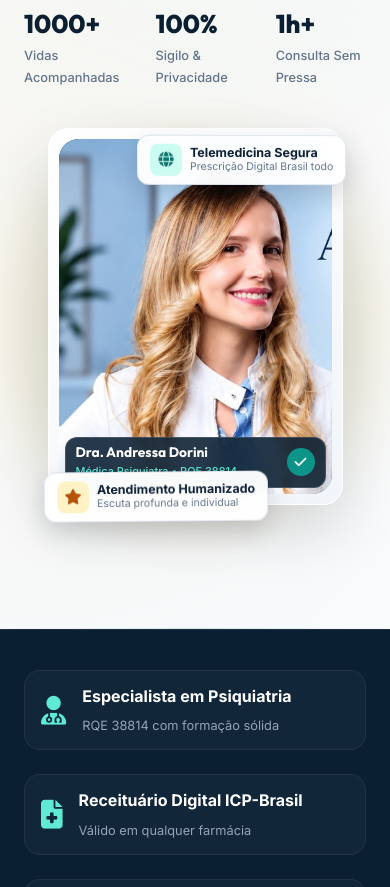
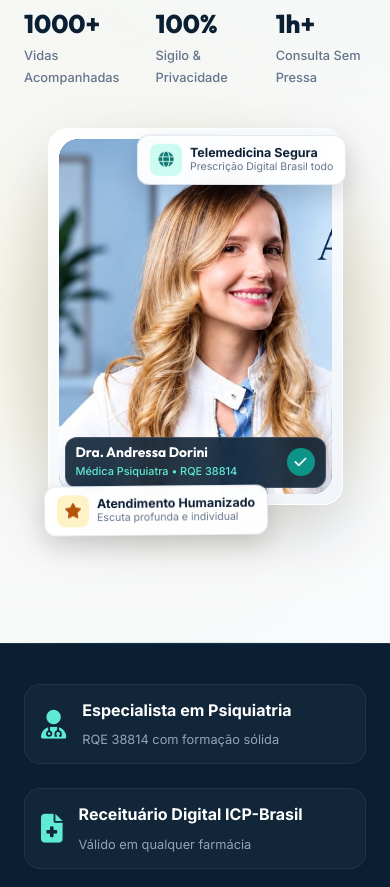
Before and after one commit to dra-andressa-psiquiatra/dra-andressa-psiquiatra.github.io, a plain HTML site: page index.html in a window 390 px wide. Shown: the part 976-1863 px from the top of the page. Drawn offline with Linux system fonts and the light colour scheme.

Commit message:
Ajusta balao Atendimento Humanizado mais alto no computador e mais baixo no celular

```diff
--- a/assets/css/style.css
+++ b/assets/css/style.css
@@ -551,7 +551,7 @@ img {
 }
 
 .chip-experience {
-  bottom: 80px;
+  bottom: 125px;
   left: -35px;
   animation: floatAnim2 4.2s ease-in-out infinite 1.5s;
 }
@@ -1810,7 +1810,7 @@ img {
 
   .doctor-card-wrapper {
     max-width: 330px;
-    margin: 0 auto 34px;
+    margin: 0 auto 48px;
     position: relative;
   }
 
@@ -1865,7 +1865,7 @@ img {
   }
 
   .chip-experience {
-    bottom: -20px;
+    bottom: -34px;
     left: -8px;
   }
 
@@ -1918,7 +1918,7 @@ img {
 
   .doctor-card-wrapper {
     max-width: 295px;
-    margin: 0 auto 34px;
+    margin: 0 auto 48px;
   }
 
   .doctor-image-container {
@@ -1946,7 +1946,7 @@ img {
   }
 
   .chip-experience {
-    bottom: -22px;
+    bottom: -36px;
     left: -4px;
   }
 }
```
